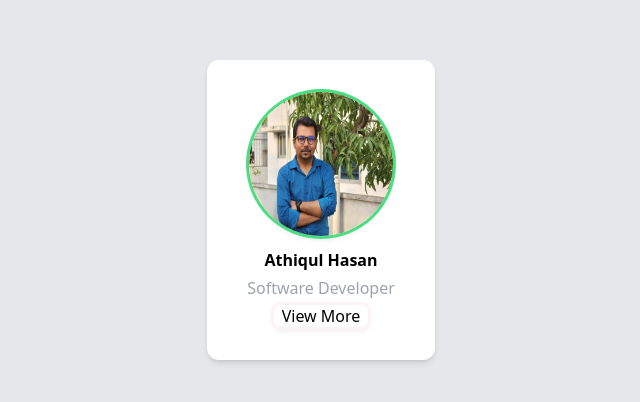
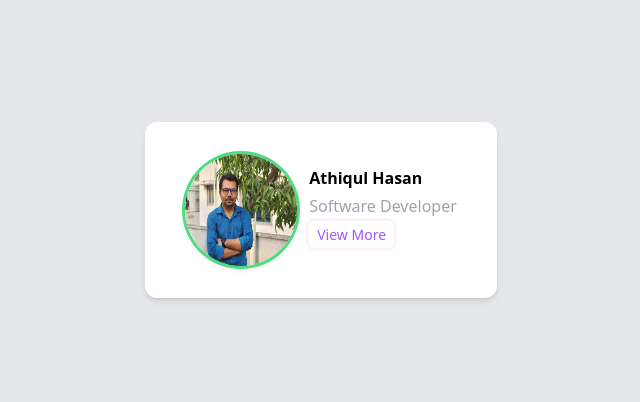
Before and after one commit to Athiqul/tailwindStarter, a website: page index.html in a window 1280 px wide. Shown: the part 190-592 px from the top of the page, without its empty margins (319-959 px from the left). Drawn offline with Linux system fonts and the light colour scheme.

Commit message:
Getting Idea of transform hover focus

```diff
--- a/index.html
+++ b/index.html
@@ -10,16 +10,16 @@
     <!--Main Section-->
    <div class="h-screen flex items-center justify-center bg-gray-200">
     <!--Card Section-->
-    <div class="py-8 px-10 max-w-md mx-auto bg-white rounded-xl shadow-md space-y-3">
+    <div class="py-8 px-10 max-w-md mx-auto bg-white rounded-xl shadow-md space-y-3 sm:flex sm:space-x-3">
         <!--Image Section-->
-        <div>
-            <img src="./20230830_170024.jpg" class="rounded-full shadow-md  mx-auto h-36 w-36 ring ring-green-400" alt="my profile">
+        <div class="sm:flex-shrink-0">
+            <img src="./20230830_170024.jpg" class="rounded-full shadow-md  mx-auto h-28 w-28 ring ring-green-400 transform hover:scale-105 duration-500 " alt="my profile">
         </div>
         <!--Information Section-->
-        <div class="space-y-1 mx-auto text-center">
-            <p class="text-black font-semibold text-center">Athiqul Hasan</p>
+        <div class="space-y-1 mx-auto text-center sm:text-left">
+            <p class="text-black font-semibold">Athiqul Hasan</p>
             <p class="text-gray-400">Software Developer</p>
-            <p><a href="" class="rounded-md ring ring-pink-50 shadow-md px-2 ">View More</a></p>
+            <p><a href="" class="rounded-md ring ring-pink-50  px-2 py-1 text-sm text-purple-500 hover:text-white hover:bg-purple-500 hover:focus:outline-none hover:ring-purple-500 hover:ring-offset-1 transform hover:scale-110 duration-500">View More</a></p>
         </div>
     </div>
 
```
Also changed, not shown: dist/output.css.
